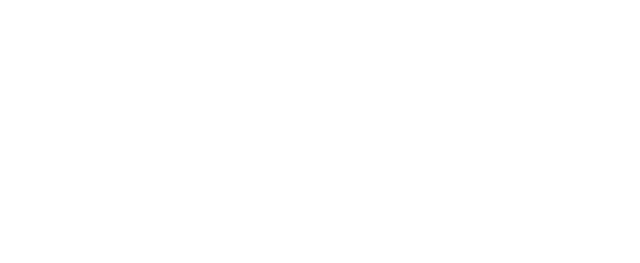
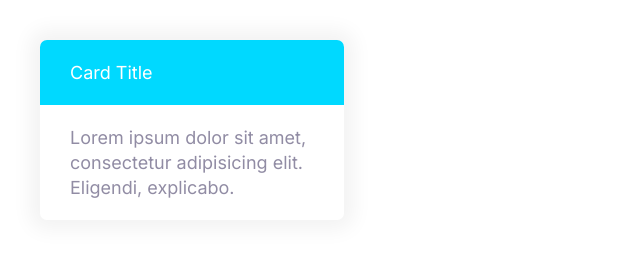
Before and after one commit to juancmontes13/juanshify, a plain HTML site: page index.html in a window 1280 px wide. Shown: the whole page, without its empty margins (0-640 px from the left). Drawn offline with Linux system fonts and the light colour scheme.

Commit message:
Card recyclabe.

```diff
--- a/CSS/styles.css
+++ b/CSS/styles.css
@@ -232,3 +232,21 @@ a {
     font-size: 1.5rem;
   }
 }
+/*Cards*/
+.card {
+  border-radius: 7px;
+  box-shadow: 0 0 20px 10px #f3f3f3;
+  overflow: hidden;
+}
+.card__header,
+.card__body {
+  padding: 2rem 3rem;
+}
+.card--primary .card__header {
+  background: var(--color-primary);
+  color: #fff;
+}
+.card--secondary .card__header {
+  background: var(--color-secondary);
+  color: #fff;
+}
--- a/index.html
+++ b/index.html
@@ -14,7 +14,14 @@
 </head>
 
 <body>
-
+    <div style="width: 30%; padding: 4rem;">
+        <div class="card card--secondary">
+            <header class="card__header">Card Title</header>
+            <div class="card__body">
+             Lorem ipsum dolor sit amet, consectetur adipisicing elit. Eligendi, explicabo.
+            </div>
+        </div>
+    </div>
 </body>
 
 </html>
```
Also changed, not shown: components/Cards.html (added, +8 -0 lines).
